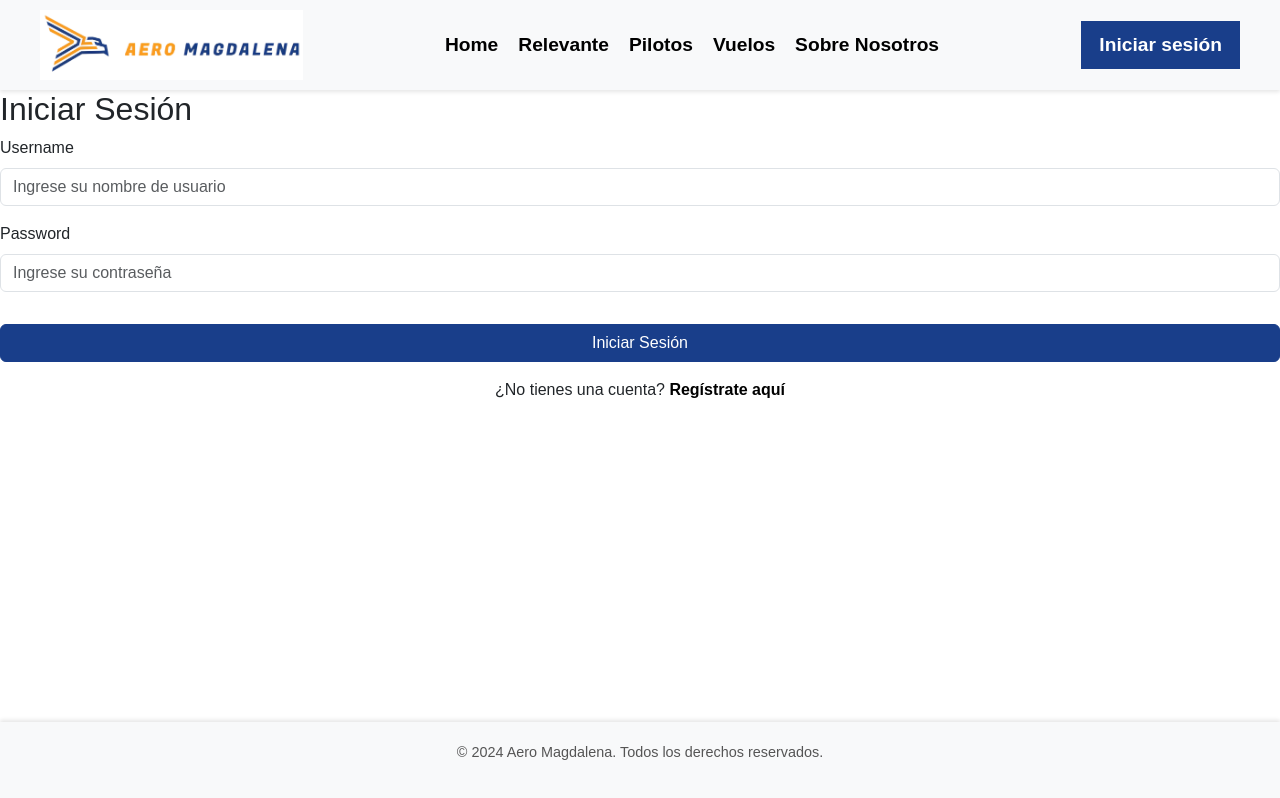
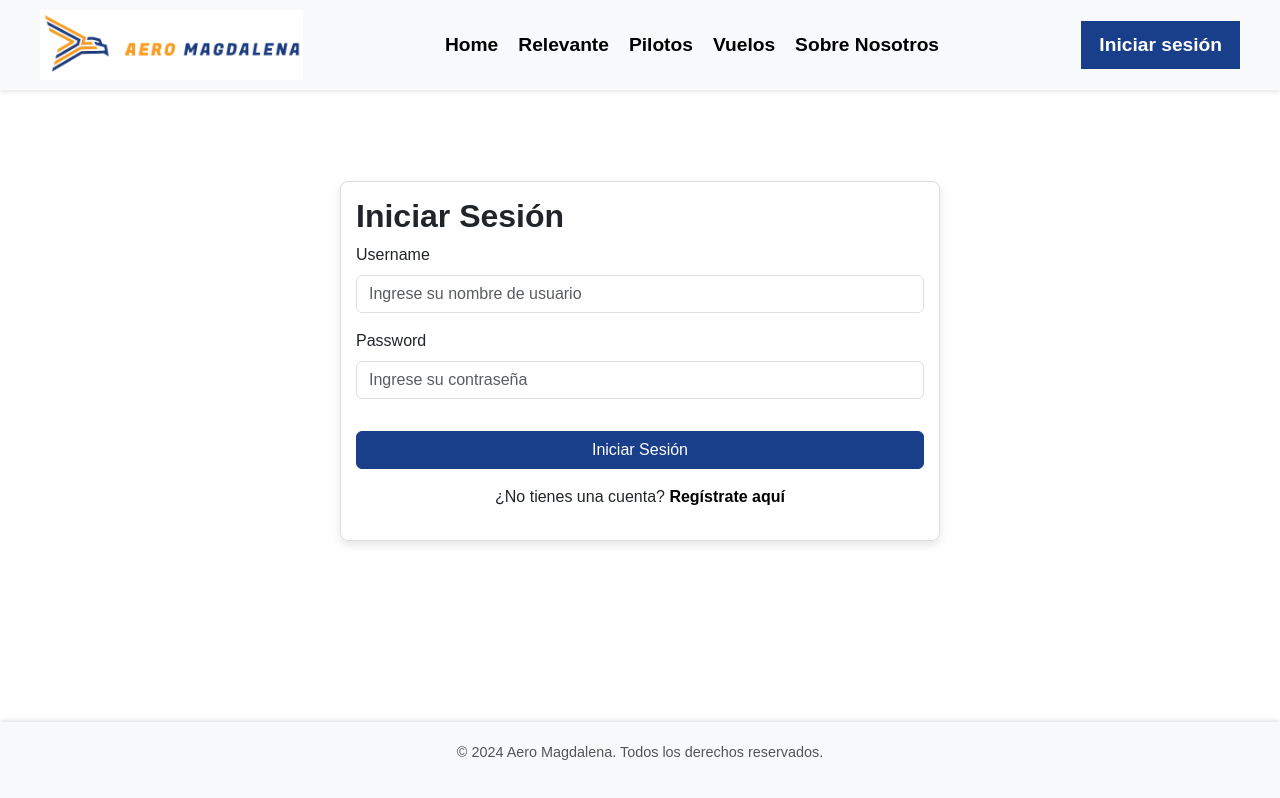
Before and after one commit to anuarthr/vuelosFrontend, a React (Vite) app: page /login in a window 1280 px wide. Built offline with nearby package versions, Linux system fonts and the light colour scheme.

Commit message:
add styles

```diff
--- a/src/components/authmenu.tsx
+++ b/src/components/authmenu.tsx
@@ -62,8 +62,8 @@ const AuthMenu = () => {
   };
 
   return (
-    <div className="auth-menu">
-      <h2>{isLogin ? 'Iniciar Sesión' : 'Registrarse'}</h2>
+    <div className="auth-menu" style={{width: '100%',maxWidth:'600px', margin: 'auto',padding: '15px',border: '1px solid #ddd',borderRadius: '8px', boxShadow: '0 4px 10px rgba(0, 0, 0, 0.1)'}}>
+      <h2 style={{ fontWeight: 'bold' }}>{isLogin ? 'Iniciar Sesión' : 'Registrarse'}</h2>
       {error && <Alert variant="danger">{error}</Alert>}
       <Form onSubmit={handleSubmit}>
         {!isLogin && (
```
